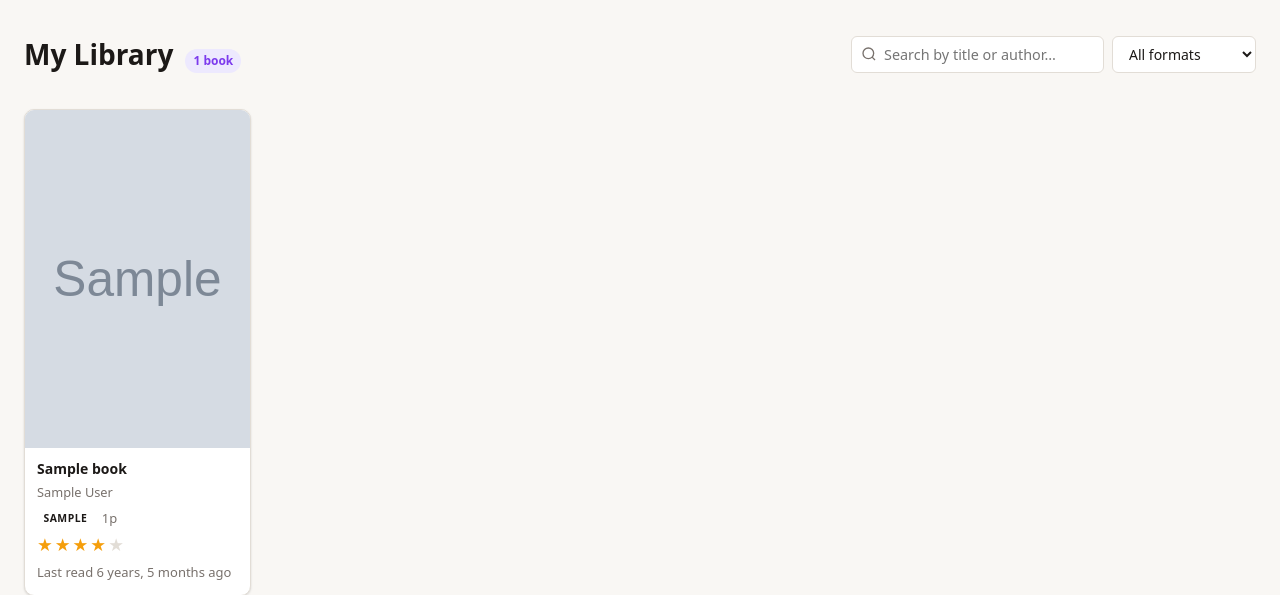
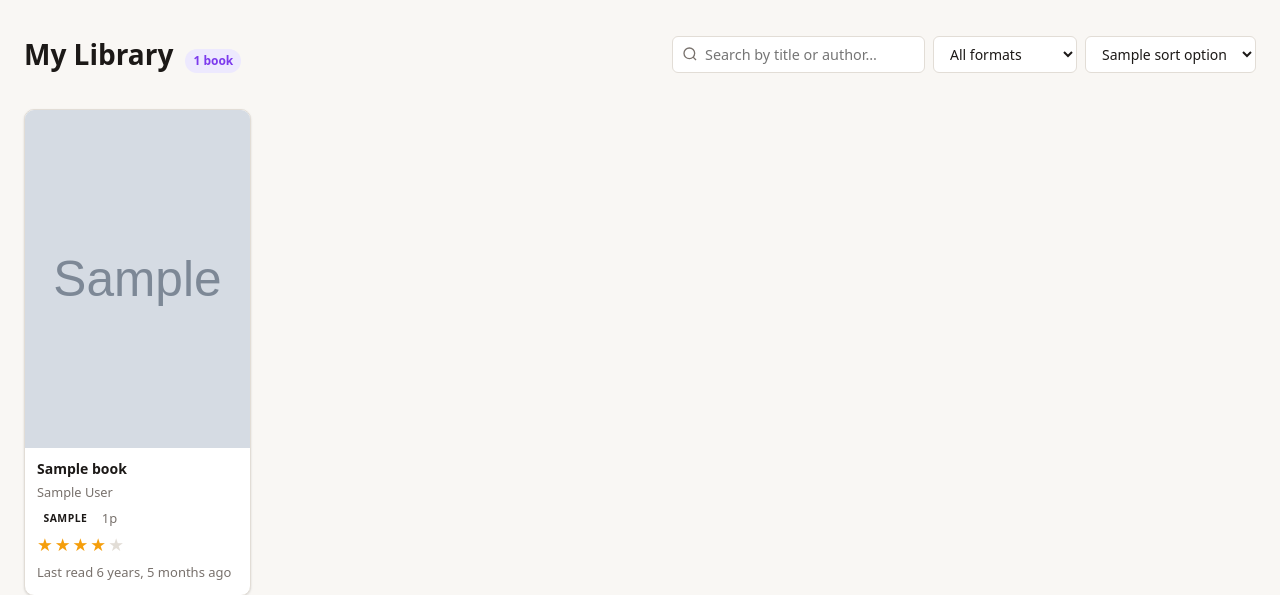
Before and after one commit to ehwio/django-bookkeeper, a Django app: template src/bookkeeper/templates/bookkeeper/library.html in a window 1280 px wide. Shown: the part 56-651 px from the top of the page. Run offline with Django 4.2, Linux system fonts and the light colour scheme; the template is opened without the code that fills it: most values are stand-ins (such as "Sample title", 1, 10 or a date in 2020); grey boxes marked "Sample" are stand-in pictures; parts of the project's set-up code (start-up, migrations or seed data) failed here and were passed over.

Commit message:
Add sorting options to library screen (#5)
Add a sort query param to LibraryView alongside the existing format/rating
filters. Options: recently read (default), recently added, title A-Z/Z-A,
author A-Z/Z-A, highest rated. Sort select auto-submits the filter form;
pagination links carry the sort param through pages.

Co-Authored-By: Claude Sonnet 4.6 <noreply@anthropic.com>

```diff
--- a/src/bookkeeper/templates/bookkeeper/library.html
+++ b/src/bookkeeper/templates/bookkeeper/library.html
@@ -22,6 +22,11 @@
         <option value="">All formats</option>
         {% for val, label in formats %}
         <option value="{{ val }}" {% if selected_format == val %}selected{% endif %}>{{ label }}</option>
+        {% endfor %}
+      </select>
+      <select name="sort" class="bk-select" onchange="this.form.submit()">
+        {% for val, label in sort_options %}
+        <option value="{{ val }}" {% if selected_sort == val %}selected{% endif %}>{{ label }}</option>
         {% endfor %}
       </select>
     </form>
@@ -71,11 +76,11 @@
   {% if is_paginated %}
   <nav class="bk-pagination">
     {% if page_obj.has_previous %}
-    <a href="?page={{ page_obj.previous_page_number }}&q={{ query }}&format={{ selected_format }}" class="bk-btn">← Previous</a>
+    <a href="?page={{ page_obj.previous_page_number }}&q={{ query }}&format={{ selected_format }}&sort={{ selected_sort }}" class="bk-btn">← Previous</a>
     {% endif %}
     <span>Page {{ page_obj.number }} of {{ page_obj.paginator.num_pages }}</span>
     {% if page_obj.has_next %}
-    <a href="?page={{ page_obj.next_page_number }}&q={{ query }}&format={{ selected_format }}" class="bk-btn">Next →</a>
+    <a href="?page={{ page_obj.next_page_number }}&q={{ query }}&format={{ selected_format }}&sort={{ selected_sort }}" class="bk-btn">Next →</a>
     {% endif %}
   </nav>
   {% endif %}
```
Also changed, not shown: src/bookkeeper/views.py (+23 -1 lines).
